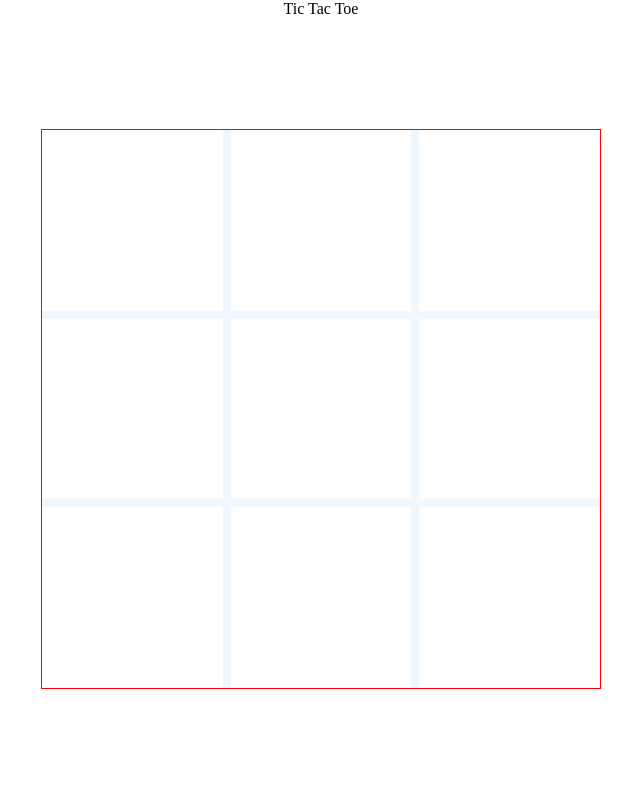
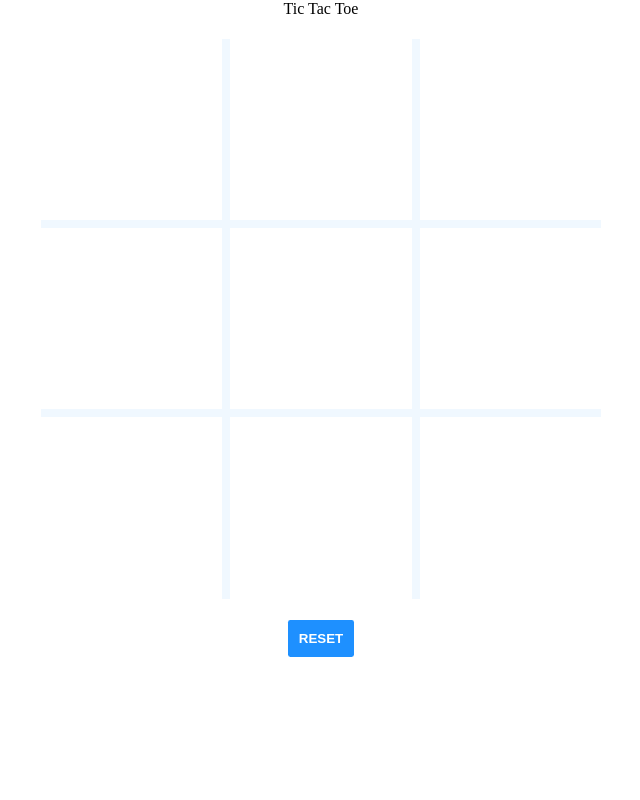
Before and after one commit to ArthurAlbert990/odin-tic-tac-toe, a plain HTML site: page index.html in a window 1280 px wide. Shown: the whole page, without its empty margins (319-959 px from the left). Drawn offline with Linux system fonts and the light colour scheme.

Commit message:
Update project structure and basic style.

```diff
--- a/index.html
+++ b/index.html
@@ -31,7 +31,9 @@
             </div>
         </div>
     </div>
-
+    <div class="options">
+        <button class="reset-btn">RESET</button>
+    </div>
 </body>
 <!-- javascript -->
 <script src="app.js"></script>
--- a/style.css
+++ b/style.css
@@ -37,7 +37,6 @@ body{
 .container{
     height: 70vh;
     width: 70vh;
-    border: 1px solid red;
     display: flex;
     flex-direction: column;
     justify-content: center;
@@ -53,3 +52,27 @@ body{
     width: 100%;
     height: 100%;
 }
+
+.options{
+    width: 100vw;
+    height: 30vh;
+    display: flex;
+    flex-direction: column;
+    justify-content: flex-start;
+    align-items: center;
+}
+
+.reset-btn{
+    padding: .7rem;
+    border: none;
+    border-radius: 0.15rem;
+    background-color: dodgerblue;
+    color: white;
+    font-weight: bold;
+    cursor: pointer;
+}
+
+.reset-btn:hover{
+    background-color: rgb(6, 92, 179);
+    transition: all 0.15s;
+}
```
